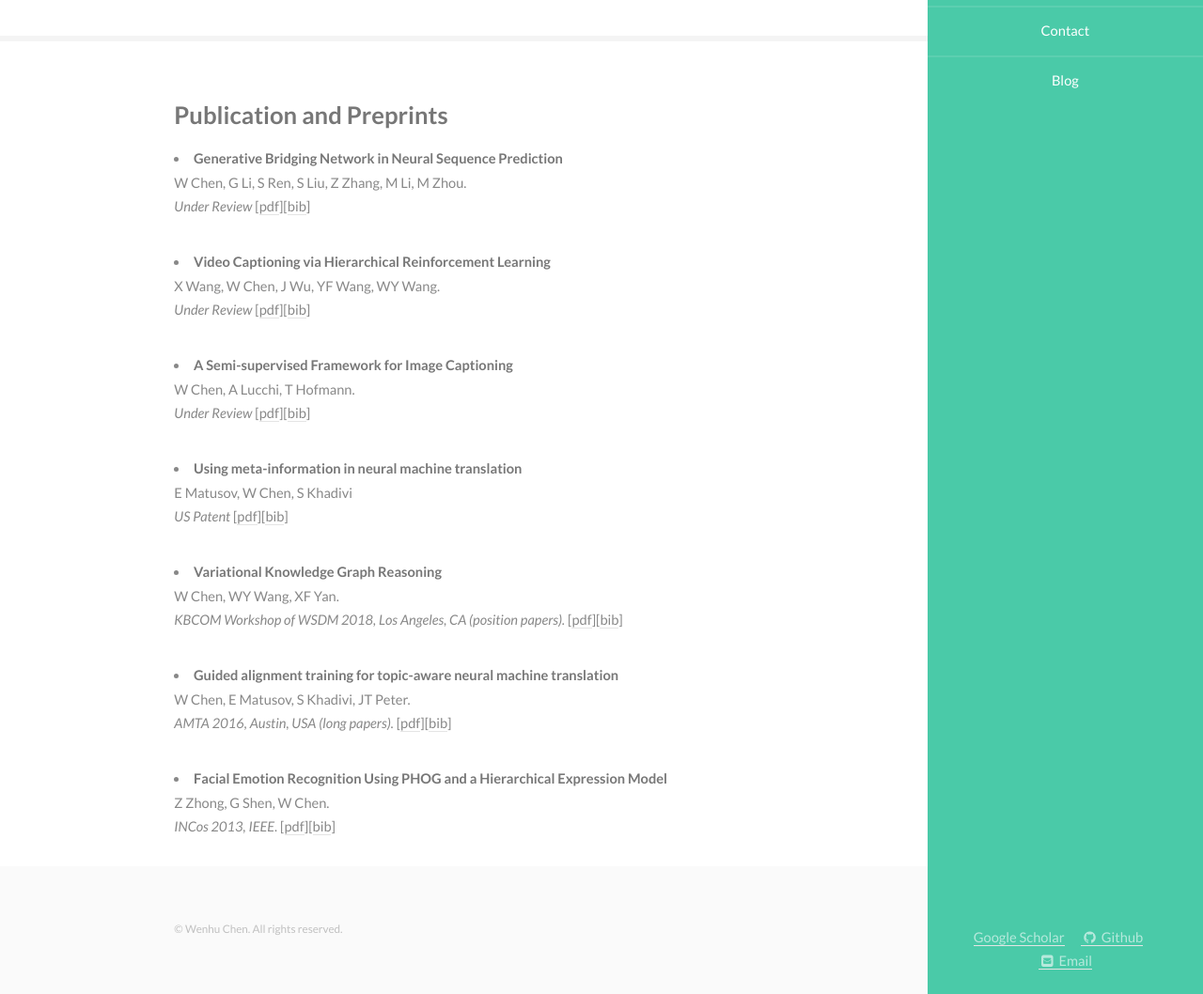
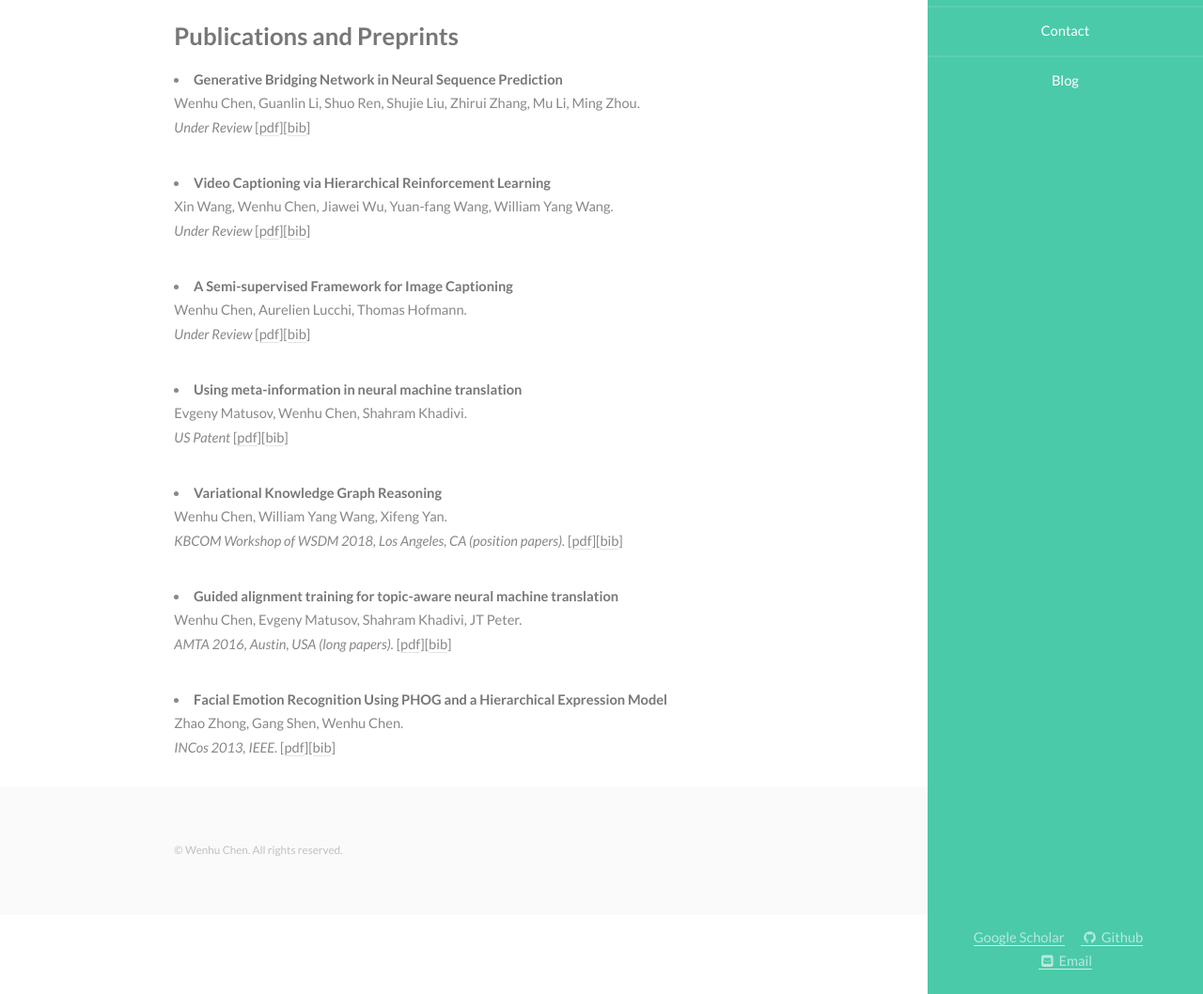
Before and after one commit to wenhuchen/wenhuchen.github.io, a Jekyll site: the page built from index.html, in a window 1280 px wide and 1400 px high, scrolled down 1389 px, cut to the strip 342-1400 px from the top of the window. Shown: the whole strip at 94% size. Built offline with Jekyll 4.4.1, drawn with Linux system fonts in a browser that asks for light colours; some of the changed text lies outside the part shown.

Commit message:
fixed some bugs

```diff
--- a/index.html
+++ b/index.html
@@ -92,33 +91,33 @@ th,td {
 <!-- Three -->
     <section id="three">
         <div class="container">
-            <h3>Publication and Preprints</h3>
+            <h3>Publications and Preprints</h3>
   <li><strong> Generative Bridging Network in Neural Sequence Prediction <a span style="color: #009900;"></a></strong><br>
-        W Chen, G Li, S Ren, S Liu, Z Zhang, M Li, M Zhou.<br>
+        Wenhu Chen, Guanlin Li, Shuo Ren, Shujie Liu, Zhirui Zhang, Mu Li, Ming Zhou.<br>
         <em>Under Review</em> [<a href="https://arxiv.org/abs/1706.09152">pdf</a>][<a href="">bib</a>]
 <p>
   <li><strong> Video Captioning via Hierarchical Reinforcement Learning  <a span style="color: #009900;"></a></strong><br>
-        X Wang, W Chen, J Wu, YF Wang, WY Wang.<br>
+        Xin Wang, Wenhu Chen, Jiawei Wu, Yuan-fang Wang, William Yang Wang.<br>
         <em>Under Review</em> [<a href="https://arxiv.org/pdf/1711.11135.pdf">pdf</a>][<a href="">bib</a>]
 <p>
   <li><strong> A Semi-supervised Framework for Image Captioning <a span style="color: #009900;"></a></strong><br>
-        W Chen, A Lucchi, T Hofmann.<br>
+        Wenhu Chen, Aurelien Lucchi, Thomas Hofmann.<br>
         <em>Under Review</em> [<a href="https://arxiv.org/pdf/1611.05321.pdf">pdf</a>][<a href="">bib</a>]
 <p>
 <li><strong> Using meta-information in neural machine translation <a span style="color: #009900;"></a></strong><br>
-        E Matusov, W Chen, S Khadivi<br>
+        Evgeny Matusov, Wenhu Chen, Shahram Khadivi.<br>
         <em>US Patent</em> [<a href="https://patents.google.com/patent/US20170323203A1/en">pdf</a>][<a href="">bib</a>]
 <p>
   <li><strong> Variational Knowledge Graph Reasoning <a span style="color: #009900;"></a></strong><br>
-        W Chen, WY Wang, XF Yan.<br>
+        Wenhu Chen, William Yang Wang, Xifeng Yan.<br>
         <em>KBCOM Workshop of WSDM 2018, Los Angeles, CA (position papers).</em> [<a href="">pdf</a>][<a href="">bib</a>]
 <p>
   <li><strong> Guided alignment training for topic-aware neural machine translation <a span style="color: #009900;"></a></strong><br>
-        W Chen, E Matusov, S Khadivi, JT Peter.<br>
+        Wenhu Chen, Evgeny Matusov, Shahram Khadivi, JT Peter.<br>
         <em>AMTA 2016, Austin, USA (long papers).</em> [<a href="https://arxiv.org/pdf/1607.01628.pdf">pdf</a>][<a href="">bib</a>]
 <p>
     <li><strong> Facial Emotion Recognition Using PHOG and a Hierarchical Expression Model <a span style="color: #009900;"></a></strong><br>
-        Z Zhong, G Shen, W Chen.<br>
+        Zhao Zhong, Gang Shen, Wenhu Chen.<br>
         <em>INCos 2013, IEEE.</em> [<a href="http://ucelinks.cdlib.org:8888/sfx_local?sid=google&auinit=Z&aulast=Zhong&atitle=Facial+Emotion+Recognition+Using+PHOG+and+a+Hierarchical+Expression+Model&id=doi:10.1109/INCoS.2013.143">pdf</a>][<a href="">bib</a>]
         </div>
     </section>
```
Also changed, not shown: other parts of index.html (+0 -1 lines), 1 other file.
